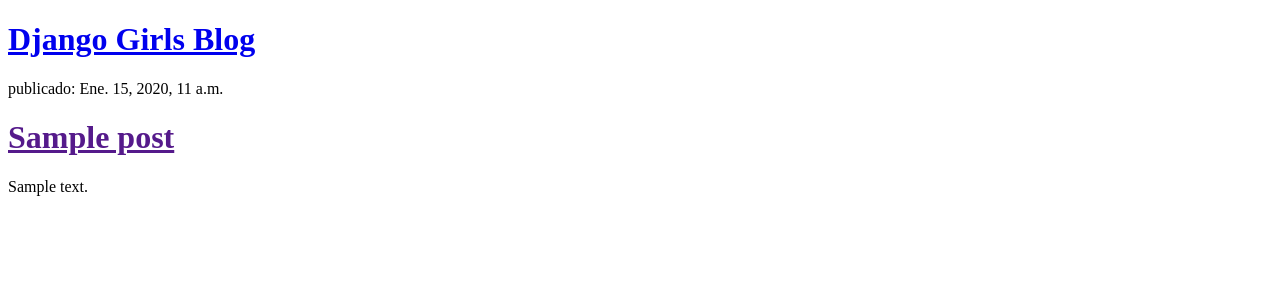
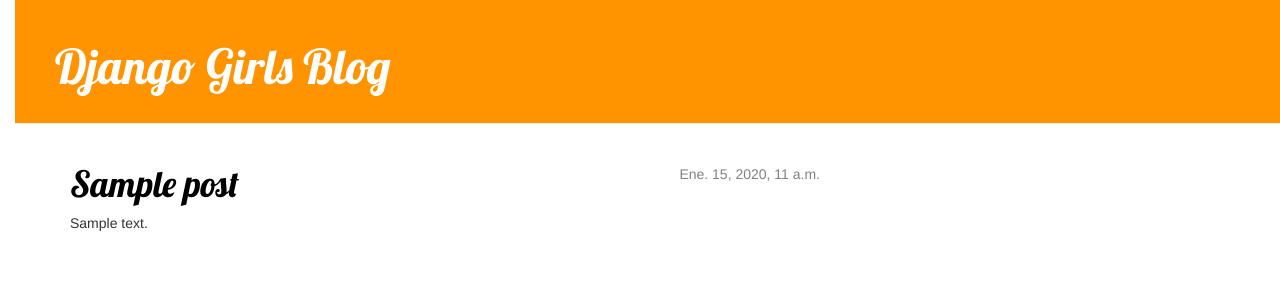
Before and after one commit to Icia-C/my-first-blog-django, a Django app: template blog/templates/blog/post_list.html in a window 1280 px wide. Shown: the top 302 px of the page. Run offline with Django 3.2, Linux system fonts and the light colour scheme; the template is opened without the code that fills it: values that come from a table or form of the project are taken from there, others are empty; tables that the repository leaves empty hold one stand-in row (values such as "Sample post"); some libraries are stand-ins or nearby versions.

Commit message:
template details for the post

```diff
--- /dev/null
+++ b/blog/static/css/blog.css
@@ -0,0 +1,56 @@
+body {
+	padding-left: 15px;
+}
+
+h1 a {
+	color: #FCA205;
+	font-family: 'Lobster';
+}
+
+.page-header {
+	background-color: #ff9400;
+	margin-top: 0;
+	padding: 20px 20px 20px 40px;
+}
+
+.page-header h1, .page-header h1 a, .page-header h1 a:visited, .page-header h1 a:active {
+	color: #ffffff;
+	font-size: 36pt;
+	text-decoration: none;
+}
+
+.content {
+	margin-left: 40px;
+}
+
+h1, h2, h3, h4 {
+	font-family: 'Lobster', cursive;
+}
+
+.date {
+	float: right;
+	color: #828282;
+}
+
+.save {
+	float: right;
+}
+
+.post-form textarea, .post-form input {
+	width: 100%;
+}
+
+.top-menu, .top-menu:hover, .top-menu:visited {
+	color: #ffffff;
+	float: right;
+	font-size: 26pt;
+	margin-right: 20px;
+}
+
+.post {
+	margin-bottom: 70px;
+}
+
+.post h1 a, .post h1 a:visited {
+	color: #000000;
+}
--- /dev/null
+++ b/blog/templates/blog/base.html
@@ -0,0 +1,25 @@
+<!DOCTYPE html>
+{% load static %}
+<html lang="en">
+	<head>
+		<title>Django Girls blog</title>
+		<link rel="stylesheet" href="//maxcdn.bootstrapcdn.com/bootstrap/3.2.0/css/bootstrap.min.css">
+		<link rel="stylesheet" href="//maxcdn.bootstrapcdn.com/bootstrap/3.2.0/css/bootstrap-theme.min.css">
+		<link href='//fonts.googleapis.com/css?family=Lobster&subset=latin,latin-ext' rel='stylesheet' type='text/css'>
+		<link rel="stylesheet" href="{% static 'css/blog.css' %}">
+	</head>
+	<body>
+		<div class="page-header">
+			<h1><a href="/">Django Girls Blog</a></h1>
+		</div>
+
+		<div class="content container">
+			<div class="row">
+				<div class="col-md-8">
+					{% block content %}
+					{% endblock %}
+				</div>
+			</div>
+		</div>
+	</body>
+</html>
--- a/blog/templates/blog/post_list.html
+++ b/blog/templates/blog/post_list.html
@@ -1,20 +1,15 @@
-<!DOCTYPE html>
-<html lang="en">
-<head>
-	<meta charset="UTF-8">
-	<meta name="viewport" content="width=device-width, initial-scale=1.0">
-	<meta http-equiv="X-UA-Compatible" content="ie=edge">
-	<title>Django Girls Blog</title>
-</head>
-<body>
-	<div>
-		<h1><a href="/">Django Girls Blog</a></h1>
-	</div>
-		{% for post in posts %}
-	<div>
-		<p> publicado: {{ post.published_date }}</p>
-		<h1><a href = "">{{ post.title }}</a></h1>
-		<p>{{ post.text|linebreaksbr }} </p>
-	</div>{% endfor %}
-</body>
-</html>
+{% extends 'blog/base.html' %}
+
+{% block content %}
+	{% for post in posts %}
+		<div class="post">
+			<div class="date">
+				{{ post.published_date }}
+			</div>
+			<h1>
+				<a href="{% url 'post_detail' pk=post.pk %}">{{ post.title }}</a>
+			</h1>
+			<p>{{ post.text|linebreaksbr }}</p>
+		</div>
+	{% endfor %}
+{% endblock %}
--- a/blog/urls.py
+++ b/blog/urls.py
@@ -3,4 +3,10 @@
 
 urlpatterns = [
 	path('', views.post_list, name='post_list'),
+	path('post/<int:pk>/', views.post_detail, name='post_detail'),
 ]
+
+
+#post/ significa que la URL debería empezar con la palabra post seguida por una /.
+#<int:pk> – Significa que Django buscará un número entero y se lo pasará a la vista en una variable llamada pk.
+# / – necesitamos otra / al final de la URL.
--- a/blog/views.py
+++ b/blog/views.py
@@ -1,8 +1,14 @@
 from django.shortcuts import render
 from django.utils import timezone
 from .models import Post
+from django.shortcuts import render, get_object_or_404
+
 
 # Create your views here.
 def post_list(request):
 	posts = Post.objects.filter(published_date__lte=timezone.now()).order_by('published_date')
 	return render(request, 'blog/post_list.html', {'posts': posts})
+
+def post_detail(request, pk):
+    post = get_object_or_404(Post, pk=pk)
+    return render(request, 'blog/post_detail.html', {'post': post})
```
Also changed, not shown: blog/templates/blog/post_detail.html (added, +13 -0 lines).
